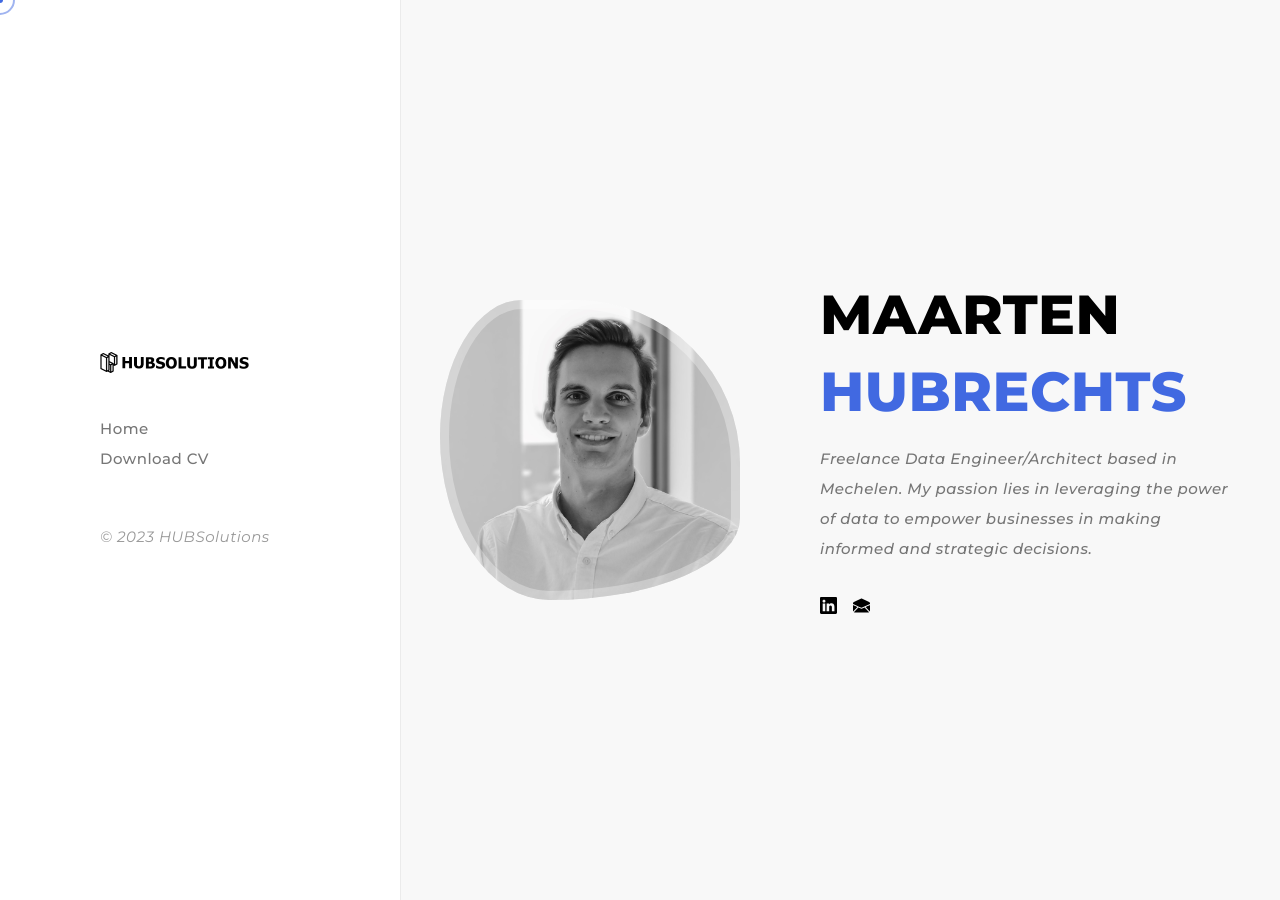
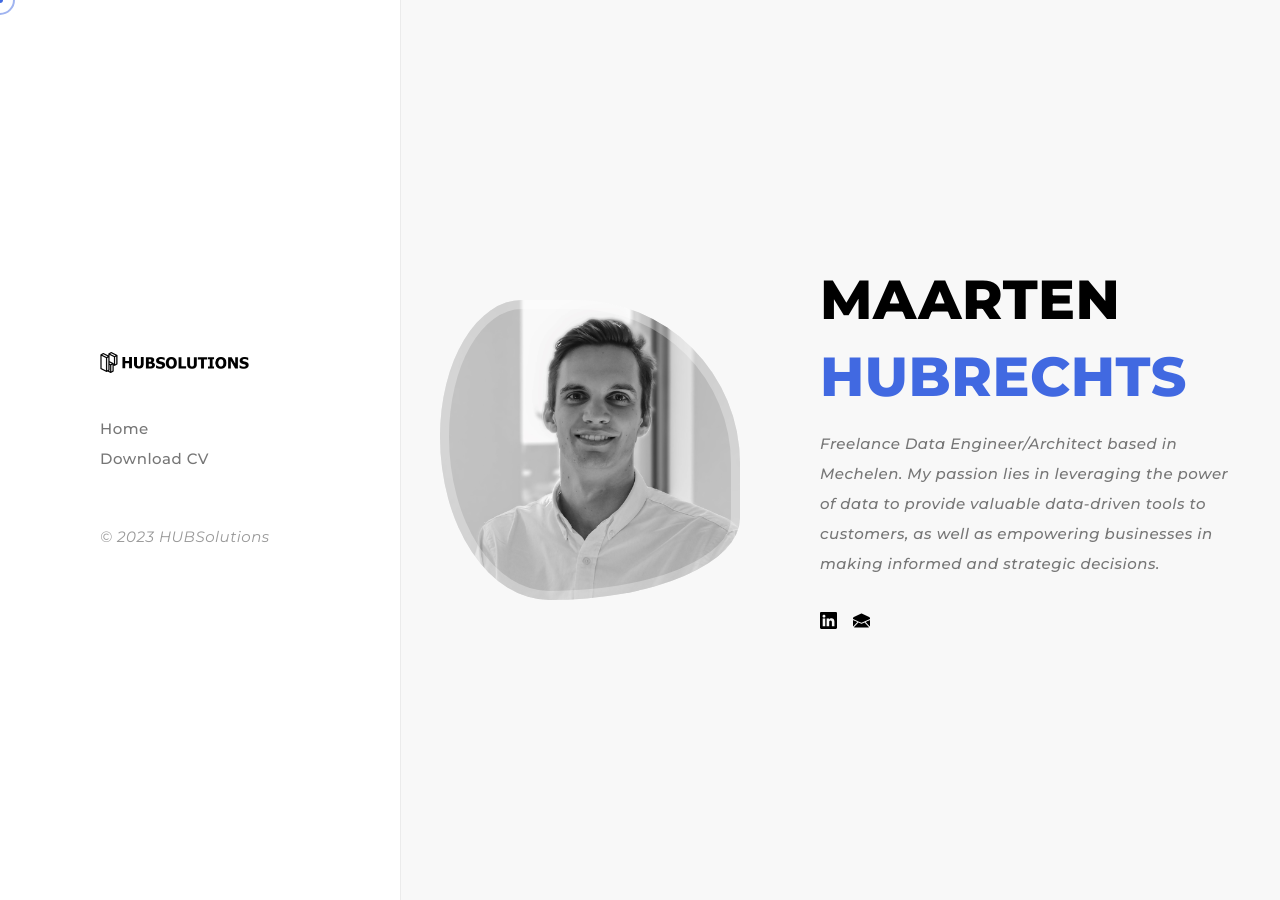
Before and after one commit to MaartenHubrechts/hubsolutions, a Jekyll site: the page built from index.html, in a window 1280 px wide. Built offline with Jekyll 4.4.1, drawn with Linux system fonts in a browser that asks for light colours; nearby versions of some CDN libraries.

Commit message:
change summary text

```diff
--- a/_data/site_data.yml
+++ b/_data/site_data.yml
@@ -1,7 +1,7 @@
 home:
   profile_name: Maarten <span>Hubrechts</span>
   profile_img: "/assets/img/slider/Profiel_1-modified.jpg"
-  bio: "Freelance Data Engineer/Architect based in Mechelen. My passion lies in leveraging the power of data to empower businesses in making informed and strategic decisions."
+  bio: "Freelance Data Engineer/Architect based in Mechelen. My passion lies in leveraging the power of data to provide valuable data-driven tools to customers, as well as empowering businesses in making informed and strategic decisions."
   social:
     facebook: "http://facebook.com"
     twitter: "http://twitter.com"
```
